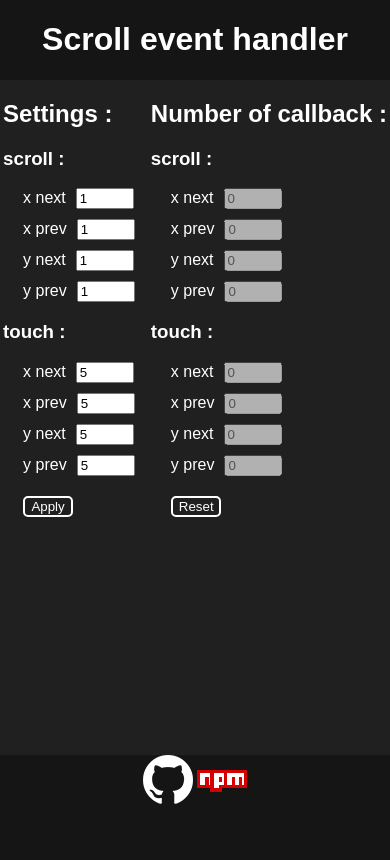
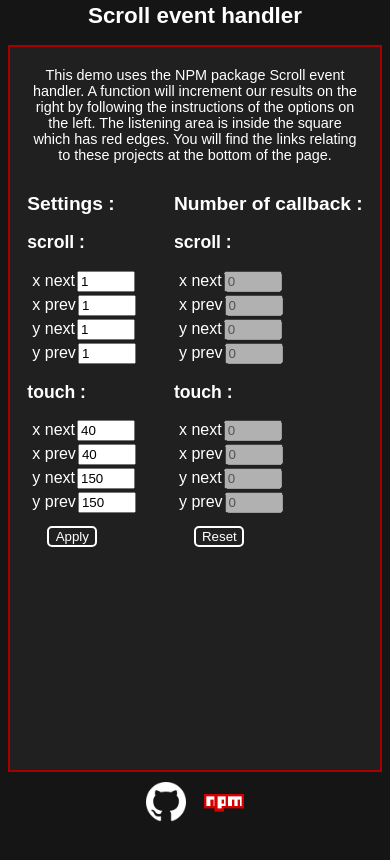
Before and after one commit to ga-devfront/scroll-event-handler, a website with bundled scripts: page demo/index.html in a window 390 px wide. Built offline with nearby package versions, Linux system fonts and the light colour scheme.

Commit message:
✨ finish CSS and HTML demo

```diff
--- a/demo/demo.css
+++ b/demo/demo.css
@@ -12,21 +12,35 @@ body {
     width: 100%;
     padding: 0px;
     margin: 0px;
+    -webkit-box-align: center;
+    align-items: center;
 }
 
 header {
+    height: 8%;
     text-align: center;
+}
+
+h1 {
+    margin: 5px;
 }
 
 main {
     background: #202020;;
-    display: -webkit-box;
-    display: flex;
-    justify-content: space-around;
-    height: 80%;
-    width: 100%;
-    padding: 0px;
-    margin: 0px;
+    height: 75%;
+    width: 80%;
+    margin-bottom: 20px;
+    margin-left: auto;
+    margin-right: auto;
+    padding-top: 10px;
+    border: 2px solid #a80000;
+}
+
+p {
+    margin-left: auto;
+    margin-right: auto;
+    text-align: center;
+    width: 50%;
 }
 
 form {
@@ -42,8 +56,13 @@ input {
 }
 
 footer {
+    height: 10%;
     text-align: center;
     height: 20px;
+}
+
+a {
+    margin: 5px;
 }
 
 #apply, #reset {
@@ -54,3 +73,58 @@ footer {
     background: none;
     color: #ffffff;
 }
+
+.container {
+    display: -webkit-box;
+    display: flex;
+    justify-content: space-around;
+}
+
+@media screen and (max-width: 945px) {
+    p {
+        font-size: 0.9em;
+        width: 90%;
+    }
+
+    header {
+        height: 5%;
+    }
+
+    main {
+        padding-top: 5px;
+        margin-bottom: 5px;
+        width: 95%;
+        height: 85%;
+    }
+
+    img {
+        -webkit-transform: scale(0.8);
+                transform: scale(0.8);
+    }
+
+    a {
+        margin: 2px;
+    }
+
+    h1 {
+        font-size: 1.4em;
+        margin: 3px;
+    }
+
+    h2 {
+        font-size: 1.2em;
+    }
+
+    h3 {
+        font-size: 1.1em;
+    }
+
+    form {
+        margin: 3px;
+    }
+
+    label {
+        margin: 2px;
+    }
+
+}
--- a/demo/index.html
+++ b/demo/index.html
@@ -12,6 +12,8 @@
       <h1>Scroll event handler</h1>
     </header>
     <main id='scrollIn'>
+      <p>This demo uses the NPM package Scroll event handler. A function will increment our results on the right by following the instructions of the options on the left. The listening area is inside the square which has red edges. You will find the links relating to these projects at the bottom of the page.</p>
+      <div class="container">
     <div>
       <h2>Settings :</h2>
       <section>
@@ -24,10 +26,10 @@
       </section>
       <section>
         <h3>touch :</h3>
-        <div><form><label for="touch-x-next">x next</label><input type="number" name="touch-x-next" id="touch-x-next" value="5"></form>
-          <form><label for="touch-x-prev">x prev</label><input type="number" name="touch-x-prev" id="touch-x-prev" value="5"></form>
-          <form><label for="touch-y-next">y next</label><input type="number" name="touch-y-next" id="touch-y-next" value="5"></form>
-          <form><label for="touch-y-prev">y prev</label><input type="number" name="touch-y-prev" id="touch-y-prev" value="5"></form>
+        <div><form><label for="touch-x-next">x next</label><input type="number" name="touch-x-next" id="touch-x-next" value="40"></form>
+          <form><label for="touch-x-prev">x prev</label><input type="number" name="touch-x-prev" id="touch-x-prev" value="40"></form>
+          <form><label for="touch-y-next">y next</label><input type="number" name="touch-y-next" id="touch-y-next" value="150"></form>
+          <form><label for="touch-y-prev">y prev</label><input type="number" name="touch-y-prev" id="touch-y-prev" value="150"></form>
         </div>
       </section>
       <input type="submit" value="Apply" id="apply">
@@ -52,10 +54,11 @@
       </section>
       <input type="submit" value="Reset" id="reset">
     </div>
+  </div>
   </main>
   <footer>
-    <a href="https://github.com/ga-devfront/scroll-event-handler/"><img src="img/github.png" alt="GitHub repositorie"></a>
-    <a href="https://www.npmjs.com/package/scroll-event-handler"><img src="img/npm.png" alt="NPM page"></a>
+    <a href="https://github.com/ga-devfront/scroll-event-handler/" target="_blank"><img src="img/github.png" alt="GitHub repositorie"></a>
+    <a href="https://www.npmjs.com/package/scroll-event-handler" target="_blank"><img src="img/npm.png" alt="NPM page"></a>
   </footer>
   </body>
   <script type="module" src="demo.js"></script>
```
